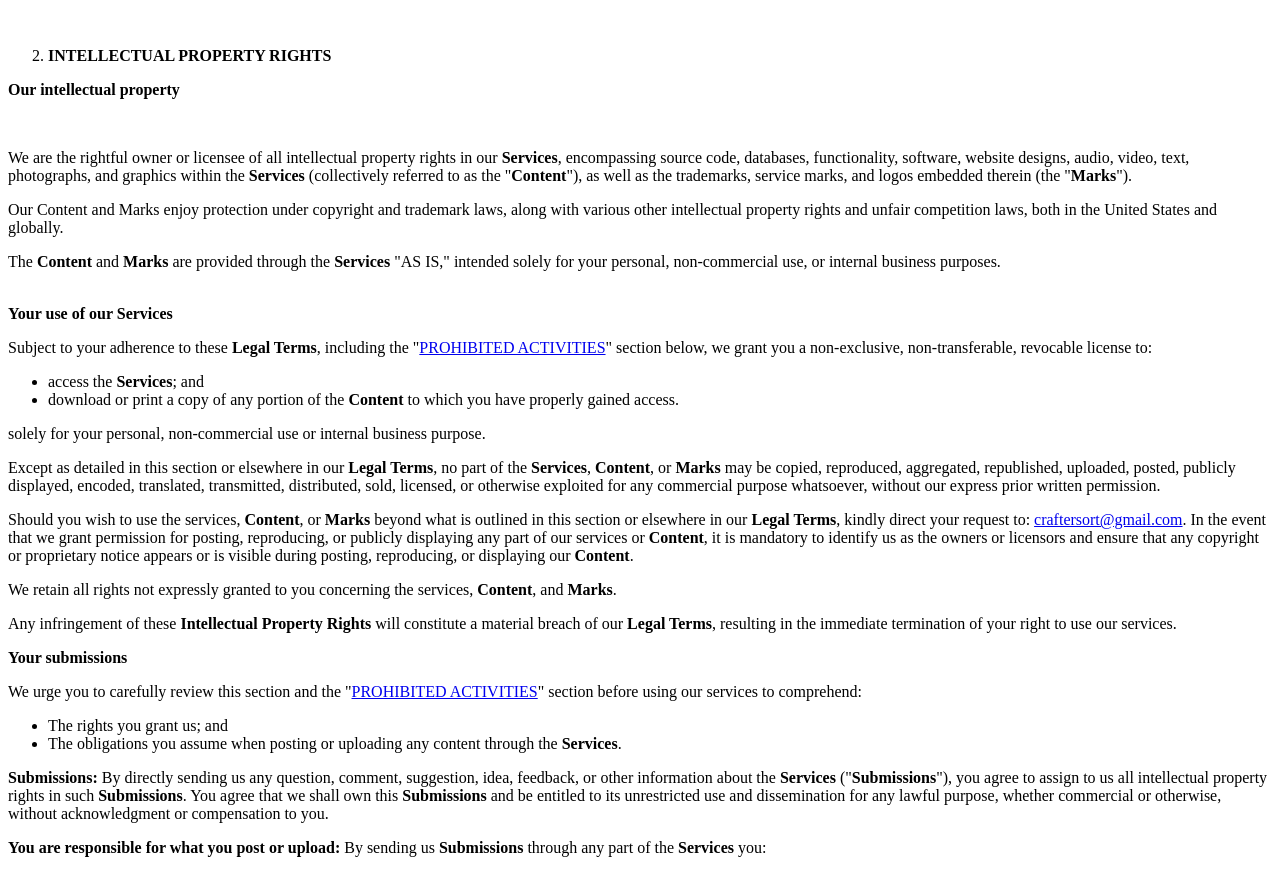
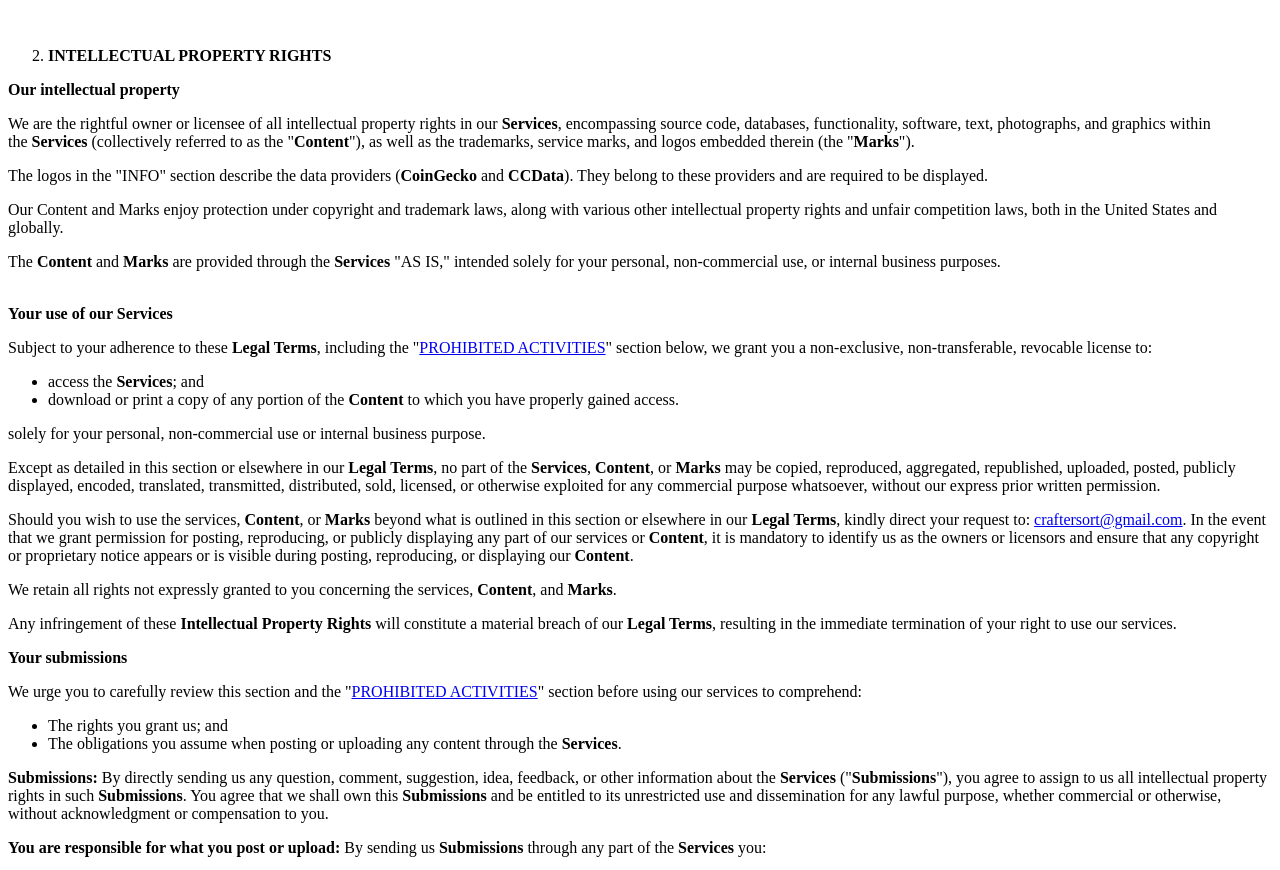
Before and after one commit to CryptumX-App/ToU, a plain HTML site: page index.html in a window 1280 px wide. Shown: the part 1334-2204 px from the top of the page. Drawn offline with Linux system fonts and the light colour scheme.

Commit message:
Update index.html
INTELLECTUAL PROPERTY RIGHTS / info refactoring

```diff
--- a/index.html
+++ b/index.html
@@ -53,8 +53,8 @@
 <li id="ip" data-custom-class="heading_1"><strong> INTELLECTUAL PROPERTY RIGHTS</strong></li>
 </ol>
 <p><strong>Our intellectual property</strong></p>
-<p>&nbsp;</p>
-<p>We are the rightful owner or licensee of all intellectual property rights in our&nbsp;<strong>Services</strong>, encompassing source code, databases, functionality, software, website designs, audio, video, text, photographs, and graphics within the&nbsp;<strong>Services</strong> (collectively referred to as the "<strong>Content</strong>"), as well as the trademarks, service marks, and logos embedded therein (the "<strong>Marks</strong>").</p>
+<p>We are the rightful owner or licensee of all intellectual property rights in our&nbsp;<strong>Services</strong>, encompassing source code, databases, functionality, software, text, photographs, and graphics within the&nbsp;<strong>Services</strong> (collectively referred to as the "<strong>Content</strong>"), as well as the trademarks, service marks, and logos embedded therein (the "<strong>Marks</strong>").</p>
+<p>The logos in the "INFO" section describe the data providers (<strong>CoinGecko</strong> and <strong>CCData</strong>). They belong to these providers and are required to be displayed.</p>
 <p>Our Content and Marks enjoy protection under copyright and trademark laws, along with various other intellectual property rights and unfair competition laws, both in the United States and globally.</p>
 <p>The&nbsp;<strong>Content</strong> and&nbsp;<strong>Marks</strong> are provided through the&nbsp;<strong>Services</strong> "AS IS," intended solely for your personal, non-commercial use, or internal business purposes.</p>
 <p>&nbsp;<br /><strong>Your use of our Services</strong></p>
```
